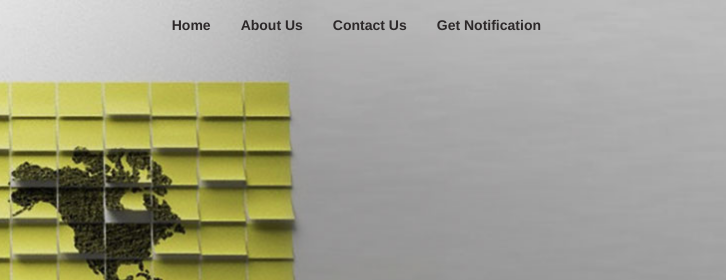
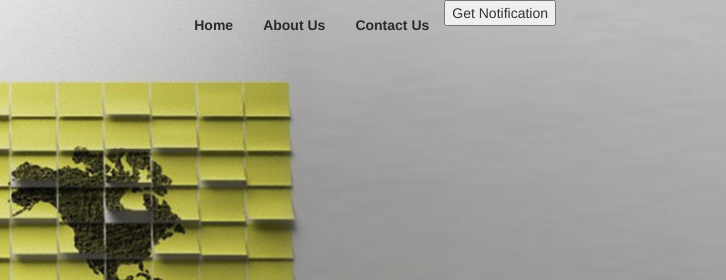
Before and after one commit to verticurl1/verticurl, a plain HTML site: page index.html in a window 1280 px wide. Shown: the top 280 px of the page, 554-1280 px from the left. Drawn offline with nearby package versions, Linux system fonts and the light colour scheme.

Commit message:
Update index.html

```diff
--- a/index.html
+++ b/index.html
@@ -41,7 +41,7 @@
                     <li><a href="https://www.verticurl.com/about-us/our-clients" target="_blank">About Us</a></li>
                     <li><a href="https://www.verticurl.com/need-more-information" target="_blank">Contact Us</a></li>
 			  <li>
-      <a target="_blank" class="js-notification-overview" style="cursor:pointer">Get Notification</a>
+      <button class="js-notification-overview">Get Notification</button>
     </li>
                   </ul>
                 </div>
```
